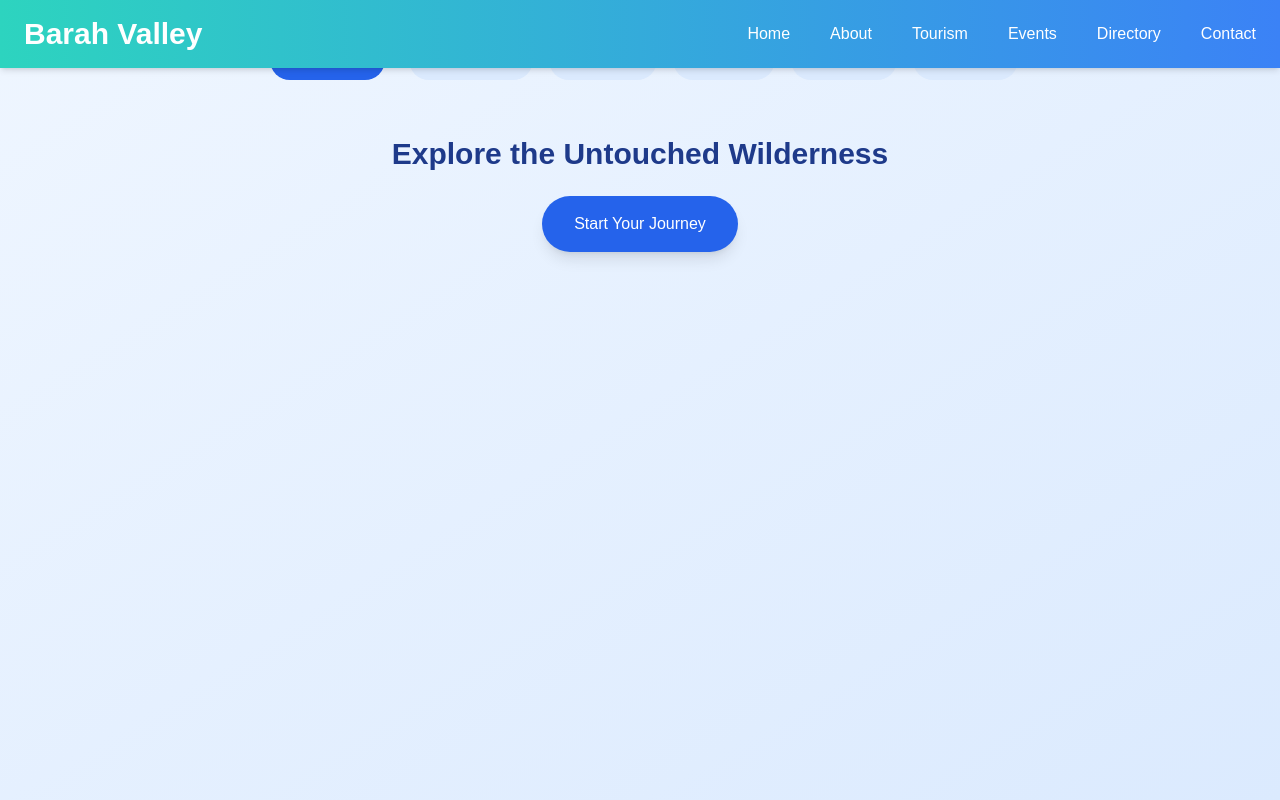
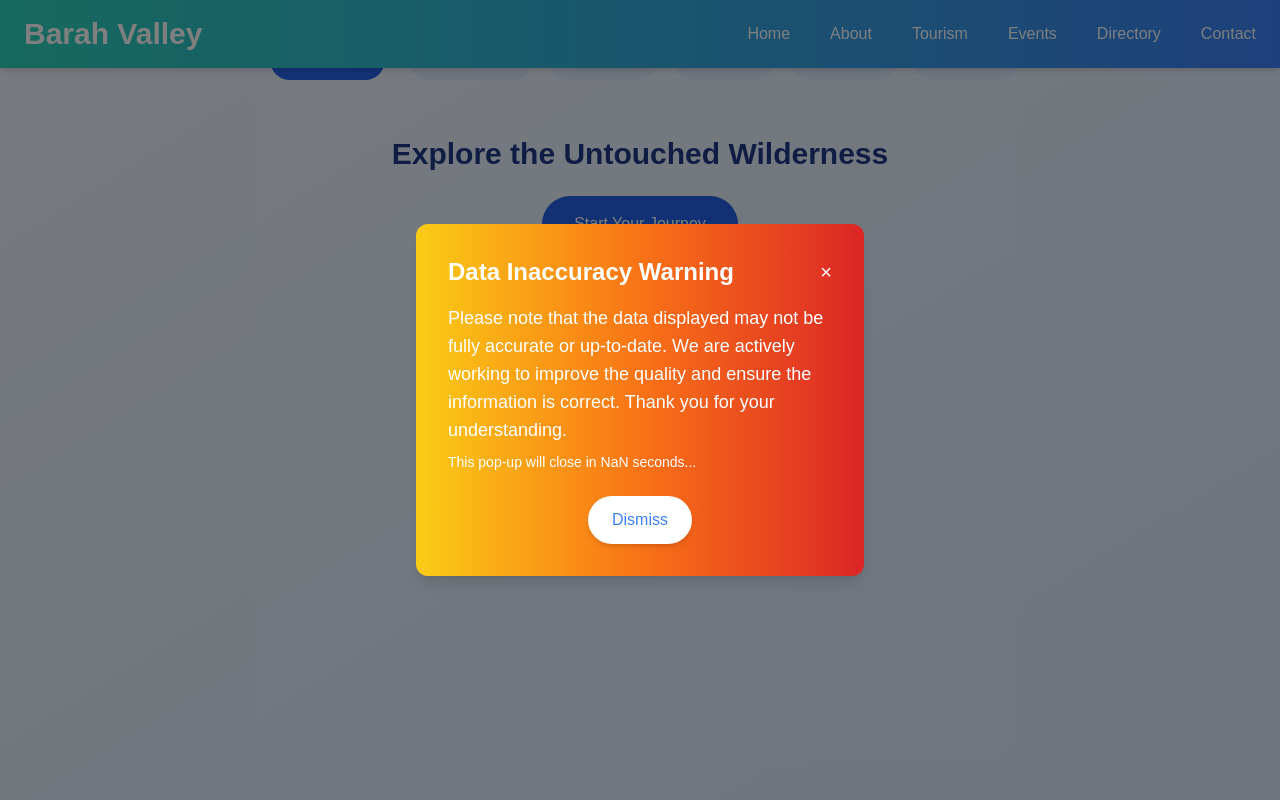
Before and after one commit to ShadBalti/barah_valley, a Next.js app: page /broq in a window 1280 px wide. Shown: the top 800 px of the page. Built offline with nearby package versions, Linux system fonts and the light colour scheme.

Commit message:
components/Popup.tsx

```diff
--- /dev/null
+++ b/app/components/Popup.tsx
@@ -0,0 +1,72 @@
+'use client';
+
+import { useState, useEffect } from 'react';
+
+interface PopupProps {
+  duration: number;
+}
+
+export default function Popup({ duration }: PopupProps) {
+  const [showPopup, setShowPopup] = useState(true);
+  const [timeLeft, setTimeLeft] = useState(duration / 1000); // Duration in seconds
+
+  useEffect(() => {
+    const timerInterval = setInterval(() => {
+      setTimeLeft((prev) => {
+        if (prev <= 1) {
+          clearInterval(timerInterval);
+          setShowPopup(false); // Hide pop-up when countdown ends
+        }
+        return prev - 1;
+      });
+    }, 1000); // Decrease every second
+
+    return () => clearInterval(timerInterval); // Cleanup on unmount
+  }, [duration]);
+
+  const handleClose = () => {
+    setShowPopup(false);
+    localStorage.setItem('popupClosed', 'true'); // Remember user choice
+  };
+  // Check if the pop-up has been closed previously
+  useEffect(() => {
+    const popupClosed = localStorage.getItem('popupClosed');
+    if (popupClosed === 'true') {
+      setShowPopup(false); // Don't show the pop-up if closed previously
+    }
+  }, []);
+
+  if (!showPopup) return null;
+
+  return (
+    <div className="fixed top-0 left-0 w-full h-full flex items-center justify-center bg-black bg-opacity-50 z-50 animate__animated animate__fadeIn animate__faster">
+      <div className="bg-gradient-to-r from-yellow-400 via-orange-500 to-red-600 p-8 rounded-xl shadow-lg max-w-md mx-auto transform transition-all duration-500 ease-in-out scale-100 opacity-100">
+        <div className="flex items-center justify-between">
+          <h2 className="text-2xl font-bold text-white">
+            Data Inaccuracy Warning
+          </h2>
+          <button
+            onClick={handleClose}
+            className="text-white text-xl hover:text-gray-200 focus:outline-none"
+            aria-label="Close popup"
+          >
+            &times;
+          </button>
+        </div>
+        <p className="mt-4 text-white text-lg">
+          Please note that the data displayed may not be fully accurate or up-to-date. We are actively working to improve the quality and ensure the information is correct. Thank you for your understanding.
+        </p>
+        <p className="mt-2 text-white text-sm">This pop-up will close in {timeLeft} seconds...</p>
+
+        <div className="mt-6 flex justify-center space-x-4">
+          <button
+            onClick={handleClose}
+            className="bg-white text-blue-500 px-6 py-3 rounded-full shadow-md hover:bg-gray-200 focus:outline-none focus:ring-2 focus:ring-blue-400 transition-all"
+          >
+            Dismiss
+          </button>
+        </div>
+      </div>
+    </div>
+  );
+}
--- a/app/layout.tsx
+++ b/app/layout.tsx
@@ -1,6 +1,7 @@
 // app/layout.js
 import React from 'react';
 import type { Metadata } from 'next';
+import Popup from './components/Popup';
 import Navbar from './components/Navbar';
 import Footer from './components/Footer';
 import './globals.css';
@@ -87,7 +88,10 @@ const RootLayout: React.FC < { children: React.ReactNode } > = ({ children }) =>
     <html lang="en">
       <body>
         <Navbar />
-        <main>{children}</main>
+        <main>
+        <Popup />
+        {children}
+        </main>
         <Footer />
          {/* Google Analytics Script */}
         <Script
```
